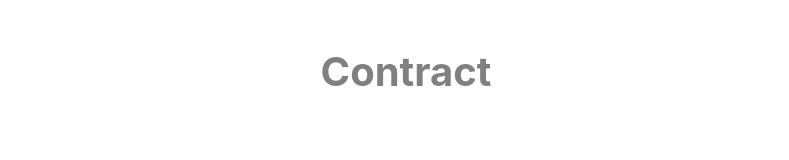
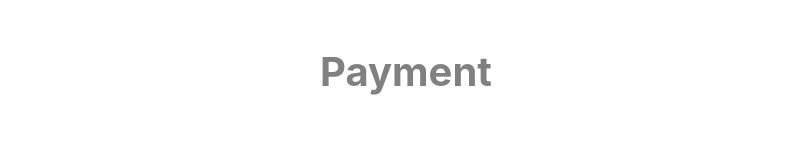
Before and after one commit to RylanLoukusa/Event-Planner, a React (Create React App) app: page /Payment in a window 1280 px wide. Shown: the top 160 px of the page, without its empty margins (234-1023 px from the left). Built offline with nearby package versions, Linux system fonts and the light colour scheme.

Commit message:
Changed header for payment screen to Payment from Contract

```diff
--- a/src/Pages/Payment/Payment.js
+++ b/src/Pages/Payment/Payment.js
@@ -25,7 +25,7 @@ const Payment = () => {
 
   return (
     <div className={GlobalStyles.setup}>
-      <h1 className={GlobalStyles.titleText}>Contract</h1>
+      <h1 className={GlobalStyles.titleText}>Payment</h1>
       <div style={{ overflowY: 'scroll' }}>
         <p className={styles.paymentInfo}>
           PAYMENT {'\n'}
```
